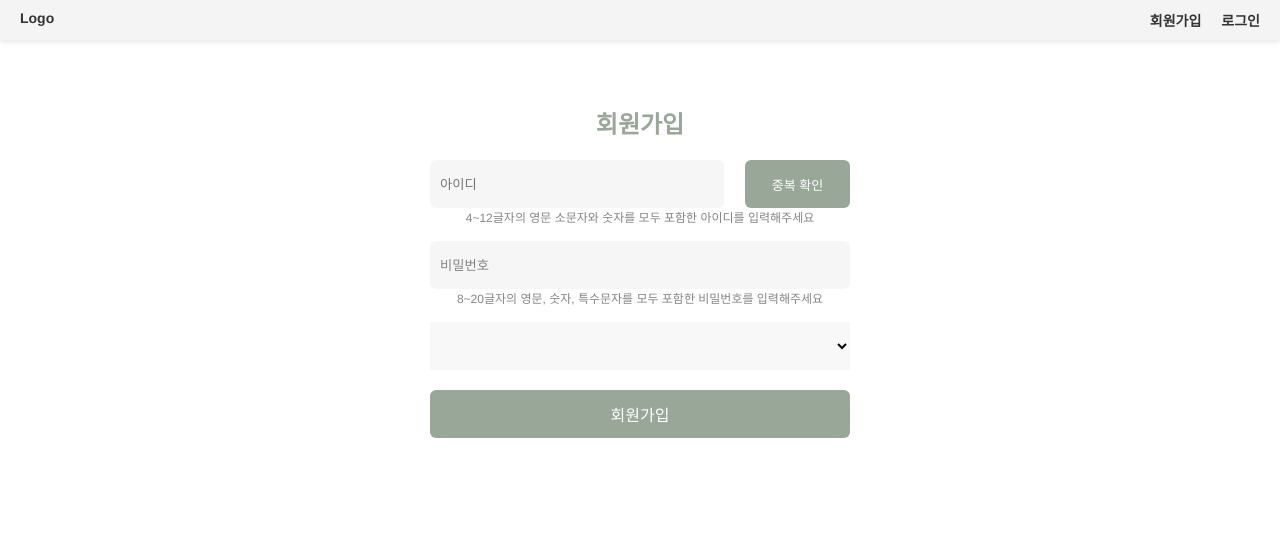
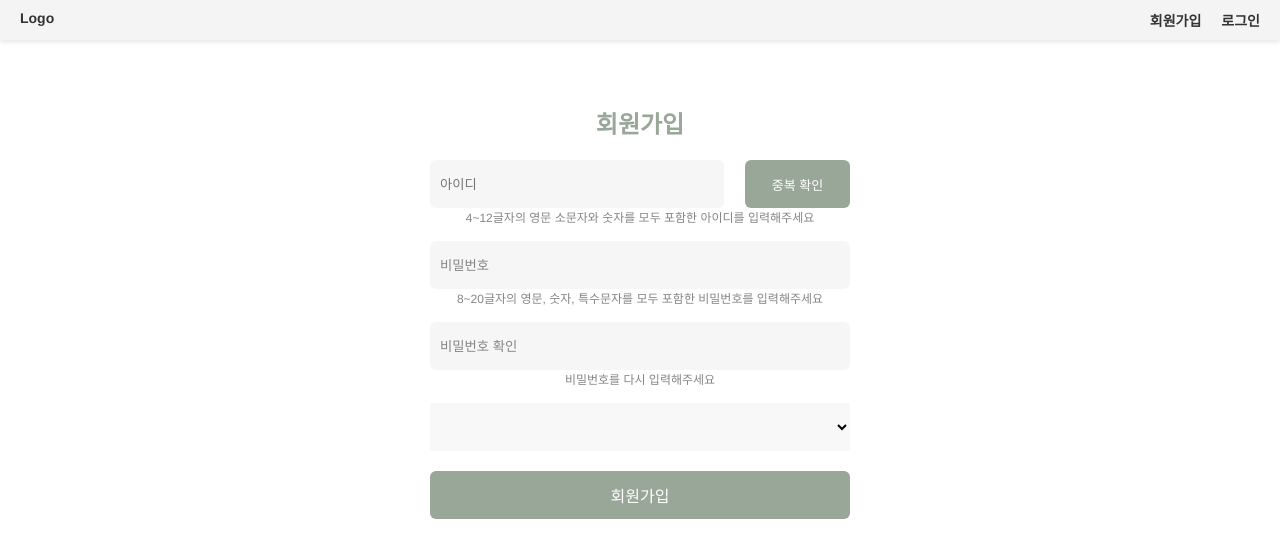
Before and after one commit to Micro-Answer/msa-frontend-vuejs, a Vue app in the folder front_src/: page /signup in a window 1280 px wide. Shown: the top 558 px of the page. Built offline with nearby package versions, Linux system fonts and the light colour scheme.

Commit message:
feat: 비밀번호 유효성 검사

```diff
--- a/front_src/src/assets/ts/SignUpPage.ts
+++ b/front_src/src/assets/ts/SignUpPage.ts
@@ -3,6 +3,7 @@ import {ref, computed} from "vue";
 export default function userSignUp() {
     const userId = ref("");
     const pw = ref("");
+    const pwCheck = ref("");
     const role = ref("");
 
     const isValidUserId = computed(() => {
@@ -16,6 +17,20 @@ export default function userSignUp() {
             return "4~12글자의 영문 소문자와 숫자를 모두 포함한 아이디를 입력해주세요";
         }
         return isValidUserId.value ? "사용 가능한 아이디입니다" : "아이디는 4~12자의 영문과 숫자로 입력해주세요";
+    })
+
+    const isValidPassword = computed(() => {
+        const hasNumber = /\d/.test(pw.value);
+        const hasSpecial = /[@$!%*#?&]/.test(pw.value);
+        const isValidFormat = /^[A-Za-z0-9@$!%*#?&]+$/.test(pw.value);
+        return pw.value.length >= 8 && pw.value.length <= 20 && hasNumber && hasSpecial && isValidFormat;
+    })
+
+    const userPwMessage = computed(() => {
+        if(pw.value.length == 0){
+            return "8~20글자의 영문, 숫자, 특수문자를 모두 포함한 비밀번호를 입력해주세요";
+        }
+        return isValidPassword.value ? "사용 가능한 비밀번호입니다" : "비밀번호를 올바르게 설정해주세요";
     })
 
     const signUp = async () => {
@@ -50,9 +65,12 @@ export default function userSignUp() {
     return {
         userId,
         pw,
+        pwCheck,
         role,
         isValidUserId,
         userIdMessage,
+        isValidPassword,
+        userPwMessage,
         signUp,
     };
 }
--- a/front_src/src/views/SignUpPage.vue
+++ b/front_src/src/views/SignUpPage.vue
@@ -8,7 +8,9 @@
         </div>
         <span class="id_desc" :class="{valid: isValidUserId, invalid: !isValidUserId && userId.length > 0}">{{ userIdMessage }}</span>
         <input v-model="pw" class="password_input" type="password" name="userPassword" placeholder="비밀번호">
-        <span class="pw_desc">8~20글자의 영문, 숫자, 특수문자를 모두 포함한 비밀번호를 입력해주세요</span>
+        <span class="pw_desc" :class="{valid: isValidPassword, invalid: !isValidPassword && pw.length > 0}">{{ userPwMessage }}</span>
+        <input v-model="pwCheck" class="password_check" type="password" name="userPasswordCheck" placeholder="비밀번호 확인">
+        <span class="pw_check_desc">비밀번호를 다시 입력해주세요</span>
         <select v-model="role">
           <option value="general">일반 회원</option>
           <option value="expert">전문가</option>
@@ -30,8 +32,8 @@ import userSignUp from "../assets/ts/SignUpPage";
   export default defineComponent({
     name: "SignUpPage",
     setup() {
-      const { userId, pw, role, isValidUserId, userIdMessage, signUp } = userSignUp();
-      return { userId, pw, role, isValidUserId, userIdMessage, signUp};
+      const { userId, pw, pwCheck, role, isValidUserId, userIdMessage, isValidPassword, userPwMessage, signUp } = userSignUp();
+      return { userId, pw, pwCheck, role, isValidUserId, userIdMessage, isValidPassword, userPwMessage, signUp};
     }
   });
 
```
